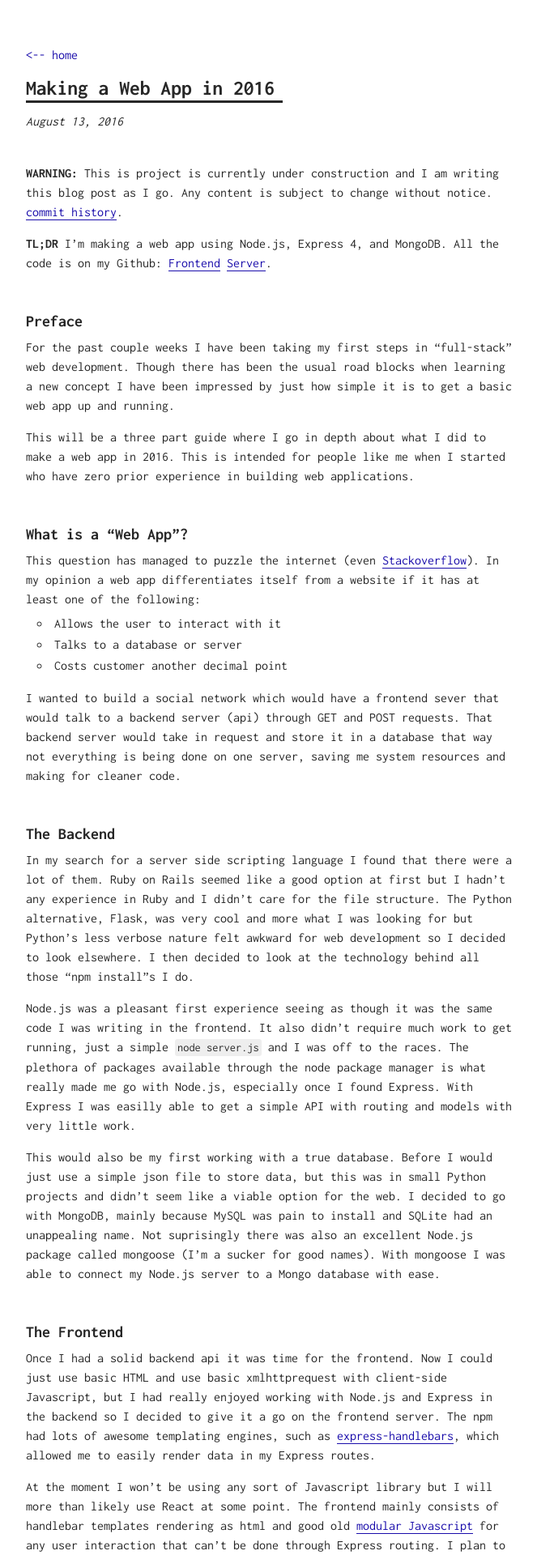
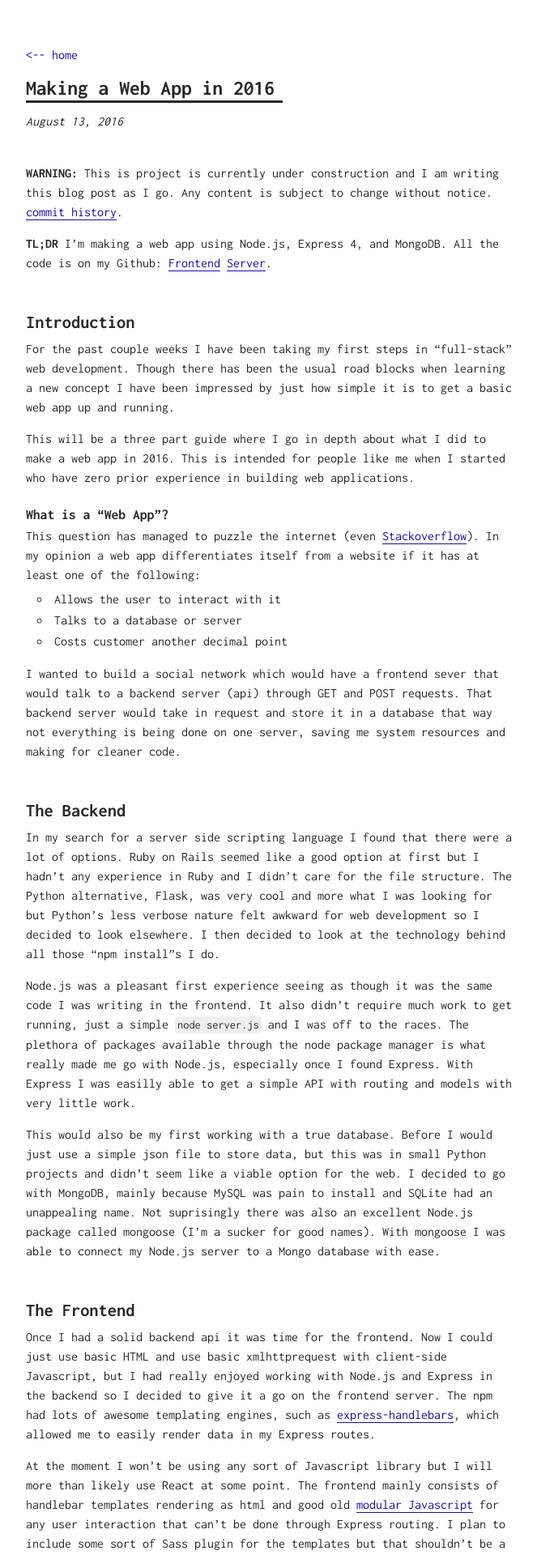
Before and after one commit to maxhumber/maxhumber.com, a Jekyll site: the page built from _posts/2016-08-13-web-app-in-2016.md, in a window 1280 px wide. Shown: the top 1920 px of the page at 81% size, without its empty margins (308-971 px from the left). Built offline with Jekyll 4.4.1, drawn with Linux system fonts in a browser that asks for light colours; some of the changed text lies outside the part shown.

Commit message:
lookin good

```diff
--- a/_posts/2016-08-13-web-app-in-2016.md
+++ b/_posts/2016-08-13-web-app-in-2016.md
@@ -9,12 +9,12 @@
 
 **TL;DR** I'm making a web app using Node.js, Express 4, and MongoDB. All the code is on my Github: [Frontend](https://github.com/getmicah/myapp-app) [Server](https://github.com/getmicah/myapp-api).
 
-# Preface
+# Introduction
 For the past couple weeks I have been taking my first steps in "full-stack" web development. Though there has been the usual road blocks when learning a new concept I have been impressed by just how simple it is to get a basic web app up and running.
 
 This will be a three part guide where I go in depth about what I did to make a web app in 2016. This is intended for people like me when I started who have zero prior experience in building web applications.
 
-# What is a "Web App"?
+## What is a "Web App"?
 This question has managed to puzzle the internet (even [Stackoverflow](http://stackoverflow.com/questions/8694922/whats-the-difference-between-a-web-site-and-a-web-application)). In my opinion a web app differentiates itself from a website if it has at least one of the following:
 
 * Allows the user to interact with it
@@ -25,7 +25,7 @@
 
 
 # The Backend
-In my search for a server side scripting language I found that there were a lot of them. Ruby on Rails seemed like a good option at first but I hadn't any experience in Ruby and I didn't care for the file structure. The Python alternative, Flask, was very cool and more what I was looking for but Python's less verbose nature felt awkward for web development so I decided to look elsewhere. I then decided to look at the technology behind all those "npm install"s I do.
+In my search for a server side scripting language I found that there were a lot of options. Ruby on Rails seemed like a good option at first but I hadn't any experience in Ruby and I didn't care for the file structure. The Python alternative, Flask, was very cool and more what I was looking for but Python's less verbose nature felt awkward for web development so I decided to look elsewhere. I then decided to look at the technology behind all those "npm install"s I do.
 
 Node.js was a pleasant first experience seeing as though it was the same code I was writing in the frontend. It also didn't require much work to get running, just a simple `node server.js` and I was off to the races. The plethora of packages available through the node package manager is what really made me go with Node.js, especially once I found Express. With Express I was easilly able to get a simple API with routing and models with very little work.
 
--- a/assets/css/main.scss
+++ b/assets/css/main.scss
@@ -143,10 +143,16 @@
 	&__content {
 		padding-top: 40px;
 		h1 {
-			font-size: 1.25em;
+			font-size: 1.4em;
 			font-weight: 700;
 			margin-top: 50px;
 			margin-bottom: 10px;
+		}
+		h2 {
+			font-size: 1.1em;
+			font-weight: 700;
+			margin-top: 25px;
+			margin-bottom: 5px;
 		}
 		p {
 			font-size: 1em;
```
Also changed, not shown: other parts of _posts/2016-08-13-web-app-in-2016.md (+8 -0 lines).
